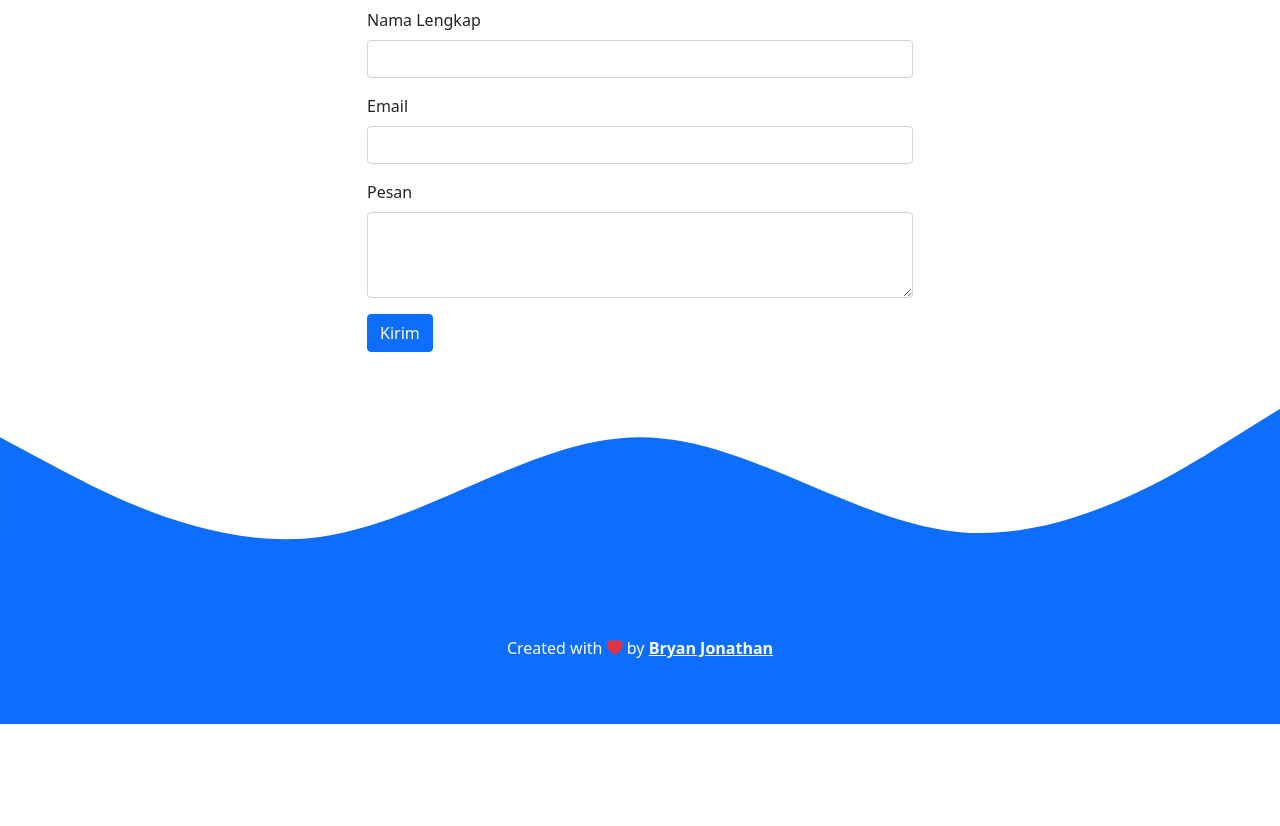
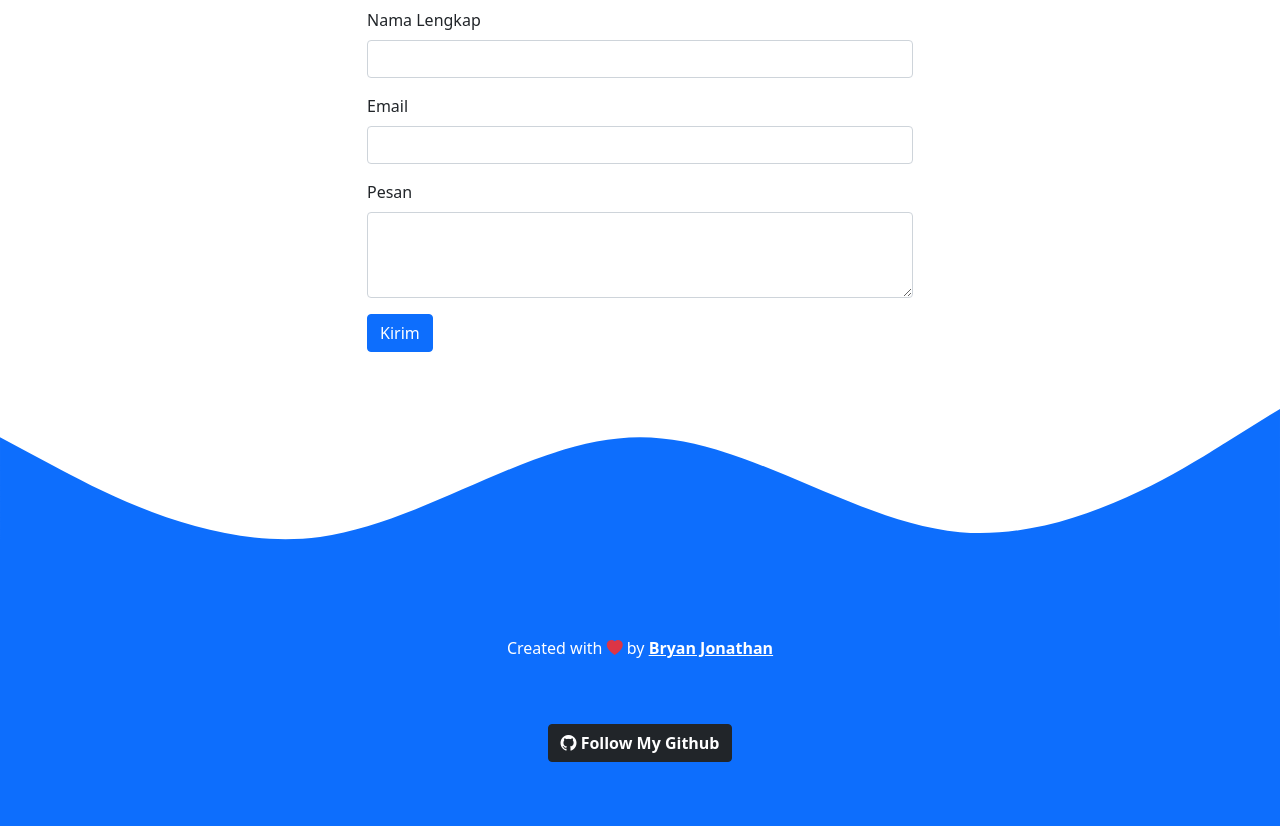
Before and after one commit to AsburtonGrove/BryanJonathan.github.io, a plain HTML site: page index.html in a window 1280 px wide. Shown: the part 3613-4439 px from the top of the page. Before the commit the page ends 4337 px from the top, so only its background shows below. Drawn offline with nearby package versions, Linux system fonts and the light colour scheme.

Commit message:
menambahkan footer follow my github

```diff
--- a/index.html
+++ b/index.html
@@ -240,6 +240,10 @@
     <footer class="bg-primary text-white text-center pb-5">
       <p>Created with <i class="bi bi-heart-fill text-danger"></i> by <a href="https://www.instagram.com/_eevnxx_/" class="text-white fw-bold">Bryan Jonathan</a></p>
     </footer>
+    <footer class="bg-primary text-white text-center pb-5">
+      <a href="https://www.github.com/AsburtonGrove" class="text-white fw-bold btn btn-dark"><i class="bi bi-github"></i> Follow My Github</a></p>
+    </footer>
+
     <!-- akhir footer -->
     <script src="https://cdn.jsdelivr.net/npm/bootstrap@5.1.3/dist/js/bootstrap.bundle.min.js" integrity="sha384-ka7Sk0Gln4gmtz2MlQnikT1wXgYsOg+OMhuP+IlRH9sENBO0LRn5q+8nbTov4+1p" crossorigin="anonymous"></script>
 
```
